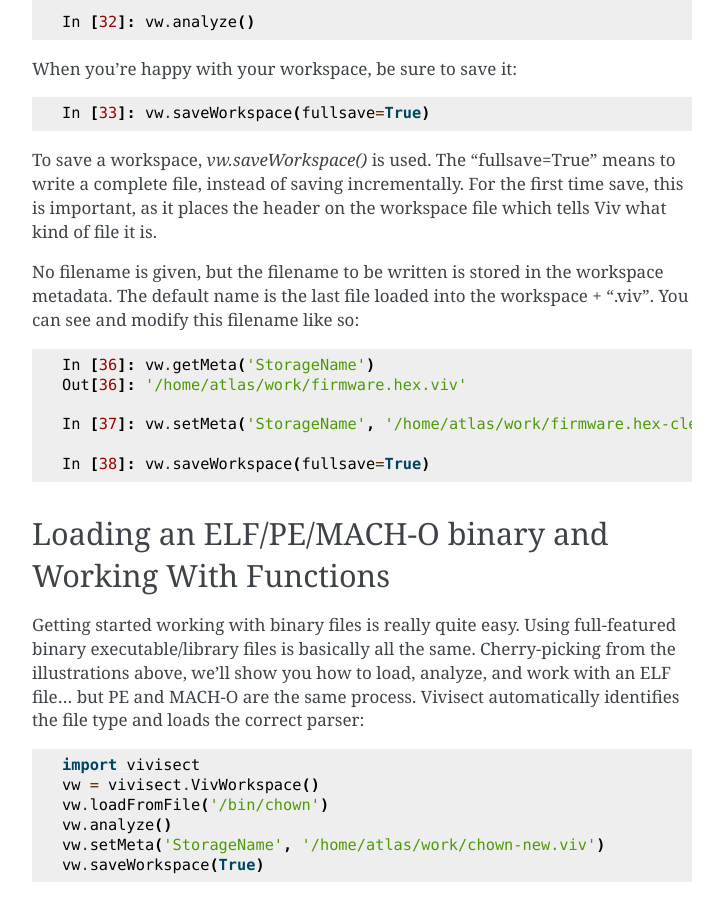
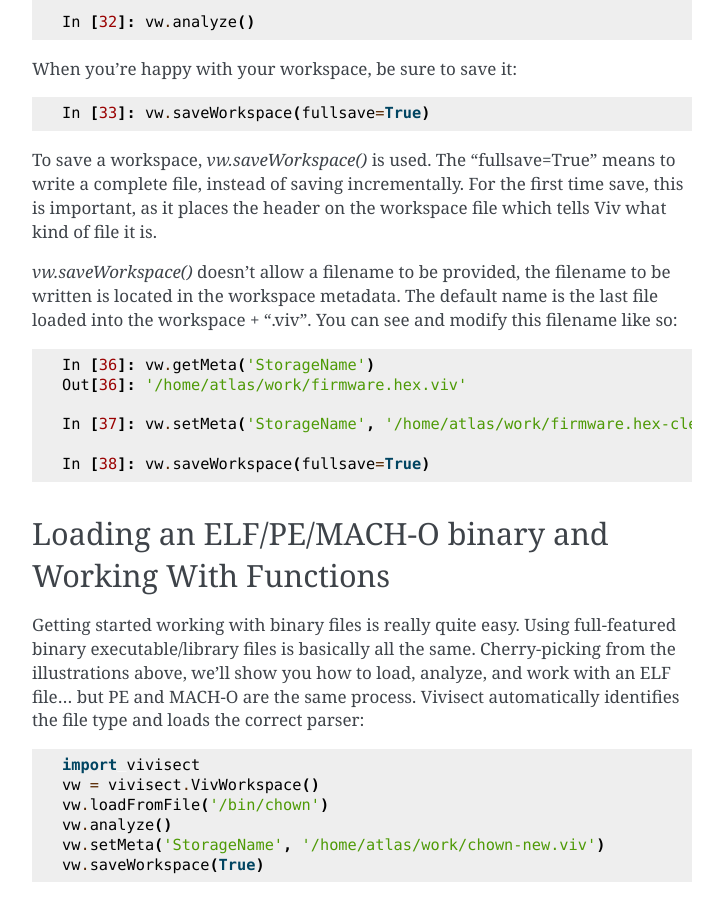
Before and after one commit to vivisect/vivisect, a Sphinx documentation site: the page built from docs/vivisect/devguides/gettingstarted.rst, in a window 1280 px wide and 900 px high, scrolled down 3975 px. Shown: the whole window, without its empty margins (388-1111 px from the left). Built offline with Sphinx 7.4.7, drawn with Linux system fonts in a browser that asks for light colours.

Commit message:
updates per @rakuy0

```diff
--- a/docs/vivisect/devguides/gettingstarted.rst
+++ b/docs/vivisect/devguides/gettingstarted.rst
@@ -170,7 +170,7 @@ When you're happy with your workspace, be sure to save it::
 
 To save a workspace, `vw.saveWorkspace()` is used.  The "fullsave=True" means to write a complete file, instead of saving incrementally.  For the first time save, this is important, as it places the header on the workspace file which tells Viv what kind of file it is.
 
-No filename is given, but the filename to be written is stored in the workspace metadata.  The default name is the last file loaded into the workspace + ".viv".  You can see and modify this filename like so::
+`vw.saveWorkspace()` doesn't allow a filename to be provided, the filename to be written is located in the workspace metadata.  The default name is the last file loaded into the workspace + ".viv".  You can see and modify this filename like so::
 
     In [36]: vw.getMeta('StorageName')
     Out[36]: '/home/atlas/work/firmware.hex.viv'
```
Also changed, not shown: other parts of docs/vivisect/devguides/gettingstarted.rst (+1 -1 lines).
